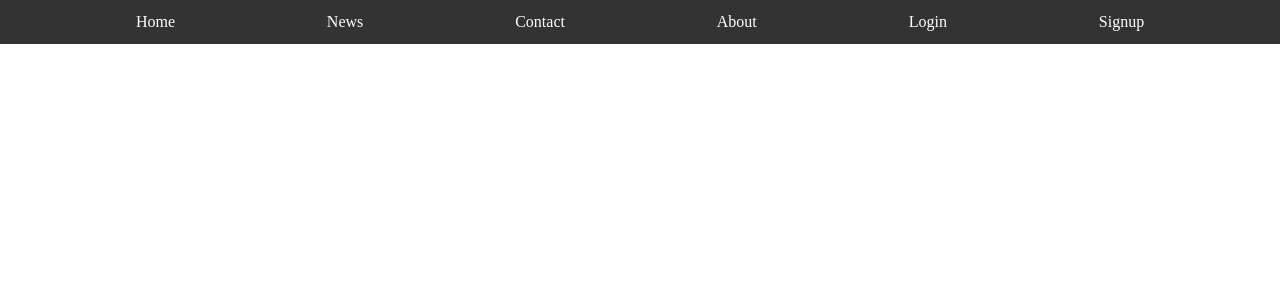
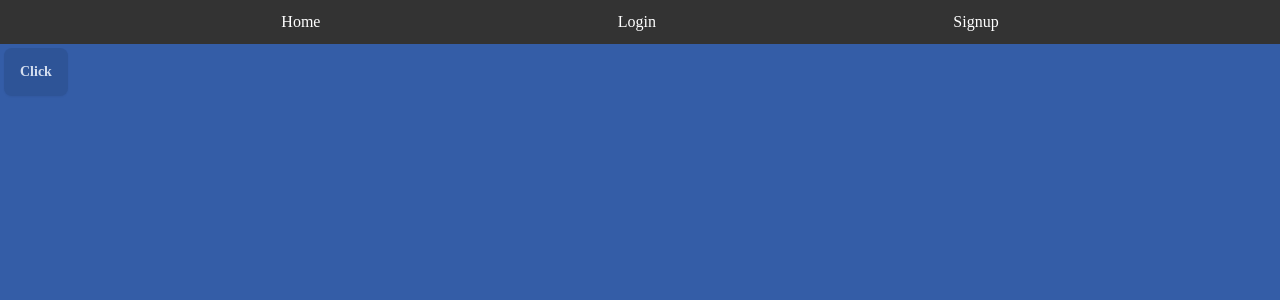
Before and after one commit to Acoustic-Medical-Center/AcousticMedicalCenter.Front, an Angular app: page / in a window 1280 px wide. Shown: the top 300 px of the page. Built offline with nearby package versions, Linux system fonts and the light colour scheme.

Commit message:
add daisyui library

```diff
--- a/package.json
+++ b/package.json
@@ -33,12 +33,14 @@
     "@types/express": "^4.17.17",
     "@types/jasmine": "~5.1.0",
     "@types/node": "^18.18.0",
+    "daisyui": "^4.11.1",
     "jasmine-core": "~5.1.0",
     "karma": "~6.4.0",
     "karma-chrome-launcher": "~3.2.0",
     "karma-coverage": "~2.2.0",
     "karma-jasmine": "~5.1.0",
     "karma-jasmine-html-reporter": "~2.1.0",
+    "tailwindcss": "^3.4.3",
     "typescript": "~5.4.2"
   }
 }
--- a/src/app/app.routes.ts
+++ b/src/app/app.routes.ts
@@ -1,4 +1,8 @@
 import { Routes } from '@angular/router';
 import { authRoutes } from './pages/_auth/auth.routes';
+import { HomePageComponent } from './pages/home-page/home-page.component';
 
-export const routes: Routes = [...authRoutes];
+export const routes: Routes = [
+  { path: '', component: HomePageComponent, title: 'HomePage' },
+  ...authRoutes,
+];
--- /dev/null
+++ b/src/app/pages/home-page/home-page.component.html
@@ -0,0 +1,10 @@
+<div class="dropdown">
+  <div tabindex="0" role="button" class="btn m-1">Click</div>
+  <ul
+    tabindex="0"
+    class="dropdown-content z-[1] menu p-2 shadow bg-base-100 rounded-box w-52"
+  >
+    <li><a routerLink="/auth/login">Item 1</a></li>
+    <li><a>Item 2</a></li>
+  </ul>
+</div>
--- a/src/app/shared/components/header/header.component.html
+++ b/src/app/shared/components/header/header.component.html
@@ -1,9 +1,6 @@
 <div>
   <ul>
-    <li><a href="default.asp">Home</a></li>
-    <li><a href="news.asp">News</a></li>
-    <li><a href="contact.asp">Contact</a></li>
-    <li><a href="about.asp">About</a></li>
+    <li><a routerLink="">Home</a></li>
     <li><a routerLink="auth/login" href="">Login</a></li>
     <li><a routerLink="auth/signup" href="">Signup</a></li>
   </ul>
--- a/src/index.html
+++ b/src/index.html
@@ -1,11 +1,11 @@
 <!doctype html>
 <html lang="en">
   <head>
-  <meta charset="utf-8">
+    <meta charset="utf-8" />
     <title>AcousticMedicalCenterFront</title>
-  <base href="/">
-  <meta name="viewport" content="width=device-width, initial-scale=1">
-  <link rel="icon" type="image/x-icon" href="favicon.ico">
+    <base href="/" />
+    <meta name="viewport" content="width=device-width, initial-scale=1" />
+    <link rel="icon" type="image/x-icon" href="favicon.ico" />
   </head>
   <body>
     <app-root></app-root>
--- a/src/styles.scss
+++ b/src/styles.scss
@@ -1,4 +1,8 @@
 /* You can add global styles to this file, and also import other style files */
+
+@import "tailwindcss/base";
+@import "tailwindcss/components";
+@import "tailwindcss/utilities";
 
 html,
 body,
--- /dev/null
+++ b/tailwind.config.js
@@ -0,0 +1,16 @@
+/** @type {import('tailwindcss').Config} */
+module.exports = {
+  content: ["./src/**/*.{html,ts}"],
+  theme: {
+    extend: {},
+  },
+  plugins: [require("daisyui")],
+  daisyui: {
+    styled: true,
+    themes: ["aqua"],
+    base: true,
+    utils: true,
+    logs: true,
+    rtl: false,
+  },
+};
```
Also changed, not shown: src/app/pages/home-page/home-page.component.ts (added, +11 -0 lines), src/app/pages/home-page/home-page.component.scss (added), 1 other file (tests, documents, lock files or other folders). Lines whose indentation alone changed are shown as unchanged.
